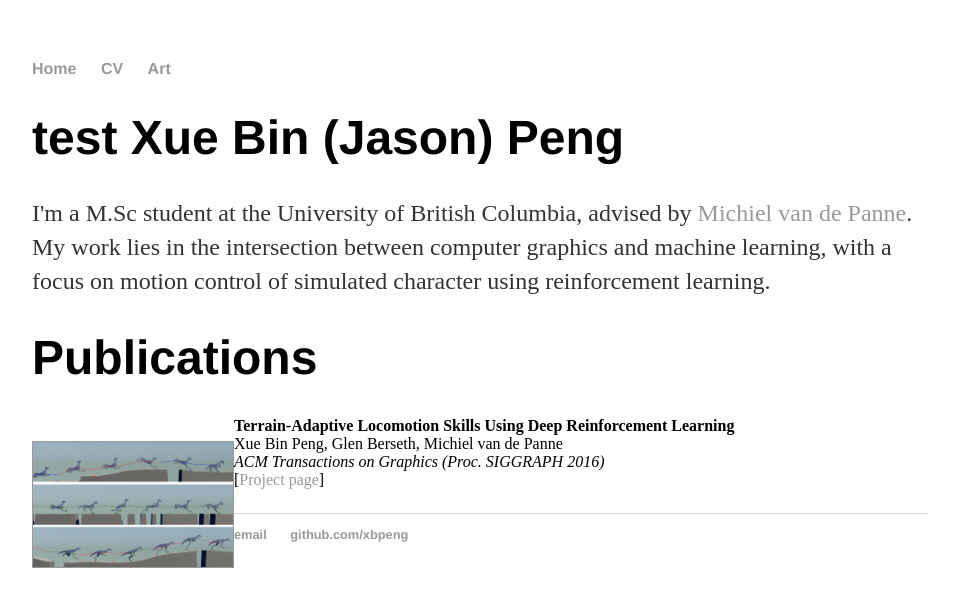
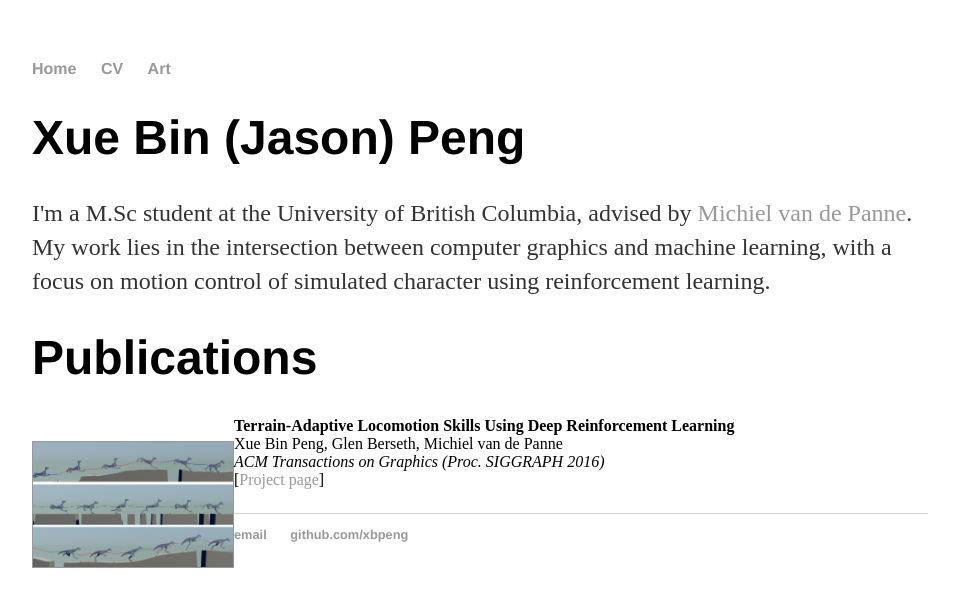
Before and after one commit to xbpeng/xbpeng.github.io, a Jekyll site: the page built from index.html, in a window 1280 px wide. Shown: the top 607 px of the page, without its empty margins (160-1119 px from the left). Built offline with Jekyll 4.4.1, drawn with Linux system fonts in a browser that asks for light colours.

Commit message:
Update index.html
test

```diff
--- a/index.html
+++ b/index.html
@@ -3,13 +3,13 @@
 title: Xue Bin (Jason) Peng
 ---
 <div class="blurb">
-	<h1> test Xue Bin (Jason) Peng</h1>
+	<h1> Xue Bin (Jason) Peng</h1>
 	<p> I'm a M.Sc student at the University of British Columbia, advised by <a href="https://www.cs.ubc.ca/~van/">Michiel van de Panne</a>. My work lies in the intersection between computer graphics and machine learning, with a focus on motion control of simulated character using reinforcement learning.</a></p>
 
 	<h1>Publications</h1>
 
 	<div>
-    		<p style="float: left;"><a href="https://www.cs.ubc.ca/~van/papers/2016-TOG-deepRL/index.html"><img style="vertical-align:middle" src="images/papers/2016-TOG-deepRL.png"  width="200" height="inherit" border="1px" alt="" /></a>
+    		<p style="float: left;"><a href="https://www.cs.ubc.ca/~van/papers/2016-TOG-deepRL/index.html"><img style="vertical-align:middle" valign="middle" src="images/papers/2016-TOG-deepRL.png"  width="200" height="inherit" border="1px" alt="" /></a>
 		<div>
 			<b> Terrain-Adaptive Locomotion Skills Using Deep Reinforcement Learning </b> <br>
 			Xue Bin Peng, Glen Berseth, Michiel van de Panne <br>
```
